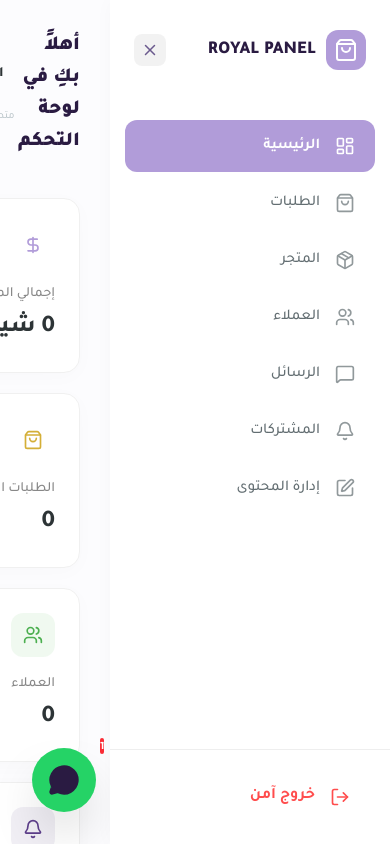
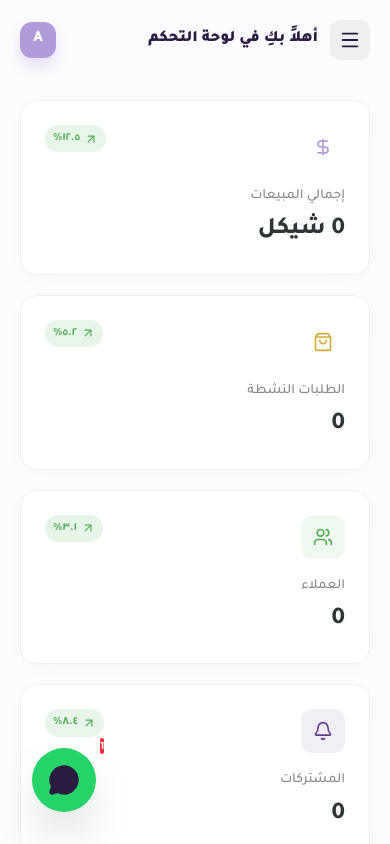
Before and after one commit to fahmyelmatry2030-lgtm/Royal-Veil, a React (Vite) app: page /admin in a window 390 px wide. Shown: the top 844 px of the page. Built offline with nearby package versions, Linux system fonts and the light colour scheme; a web font is replaced by a local one.

Commit message:
fix: resolve admin dashboard white screen crash and add full mobile responsiveness

```diff
--- a/src/pages/AdminDashboard.jsx
+++ b/src/pages/AdminDashboard.jsx
@@ -30,7 +30,8 @@ import {
   PhoneCall,
   Award,
   Target,
-  Crown
+  Crown,
+  Star
 } from 'lucide-react';
 import { useNavigate } from 'react-router-dom';
 import {
@@ -75,6 +76,22 @@ const AdminDashboard = () => {
   const [editingProduct, setEditingProduct] = useState(null);
   const [newProduct, setNewProduct] = useState({ title: '', price: '', category: 'فساتين', img: '' });
   const navigate = useNavigate();
+  const [isMobile, setIsMobile] = useState(window.innerWidth < 1024);
+
+  useEffect(() => {
+    const handleResize = () => {
+      const mobile = window.innerWidth < 1024;
+      setIsMobile(mobile);
+      if (mobile) {
+        setIsSidebarOpen(false);
+      } else {
+        setIsSidebarOpen(true);
+      }
+    };
+    window.addEventListener('resize', handleResize);
+    handleResize();
+    return () => window.removeEventListener('resize', handleResize);
+  }, []);
 
   // Data State
   const [orders, setOrders] = useState([]);
@@ -190,7 +207,7 @@ const AdminDashboard = () => {
               <StatCard title="المشتركات" value={subscribers.length} icon={<Bell size={20} />} trend="٨.٤٪" color="#5D3E8B" isUp={true} />
             </div>
 
-            <div style={{ display: 'grid', gridTemplateColumns: '1.5fr 1fr', gap: '20px', marginBottom: '30px' }}>
+            <div style={{ display: 'grid', gridTemplateColumns: isMobile ? '1fr' : '1.5fr 1fr', gap: '20px', marginBottom: '30px' }}>
               <div style={{ background: '#fff', padding: '24px', borderRadius: '16px', boxShadow: '0 4px 20px rgba(0,0,0,0.02)', border: '1px solid #f0f0f0' }}>
                 <h3 style={{ fontSize: '18px', fontWeight: '700', marginBottom: '20px', color: '#2d3436' }}>الطلبات الأخيرة</h3>
                 <div style={{ display: 'flex', flexDirection: 'column', gap: '15px' }}>
@@ -226,7 +243,7 @@ const AdminDashboard = () => {
                 <Download size={18} /> تصدير الطلبات
               </button>
             </div>
-            <div style={{ background: '#fff', borderRadius: '16px', overflow: 'hidden', border: '1px solid #f0f0f0' }}>
+            <div style={{ background: '#fff', borderRadius: '16px', overflowX: 'auto', border: '1px solid #f0f0f0' }}>
               <table style={{ width: '100%', borderCollapse: 'collapse', textAlign: 'right' }}>
                 <thead style={{ background: '#fafafa' }}>
                   <tr>
@@ -319,7 +336,7 @@ const AdminDashboard = () => {
                   />
                   <motion.div
                     initial={{ scale: 0.9, opacity: 0 }} animate={{ scale: 1, opacity: 1 }} exit={{ scale: 0.9, opacity: 0 }}
-                    style={{ position: 'relative', background: '#fff', width: '100%', maxWidth: '500px', borderRadius: '24px', padding: '40px', boxShadow: '0 20px 40px rgba(0,0,0,0.2)' }}
+                    style={{ position: 'relative', background: '#fff', width: '100%', maxWidth: '500px', borderRadius: '24px', padding: isMobile ? '20px' : '40px', boxShadow: '0 20px 40px rgba(0,0,0,0.2)', maxHeight: '90vh', overflowY: 'auto' }}
                   >
                     <h3 style={{ fontSize: '24px', fontWeight: '900', marginBottom: '30px', color: 'var(--primary-purple)' }}>
                       {isEditMode ? 'تعديل المنتج' : 'إضافة منتج جديد'}
@@ -398,7 +415,7 @@ const AdminDashboard = () => {
         return (
           <motion.div initial={{ opacity: 0, y: 20 }} animate={{ opacity: 1, y: 0 }}>
             <h2 style={{ fontSize: '24px', fontWeight: '800', color: 'var(--purple-dark)', marginBottom: '30px' }}>قاعدة بيانات العملاء</h2>
-            <div style={{ background: '#fff', borderRadius: '16px', overflow: 'hidden', border: '1px solid #f0f0f0' }}>
+            <div style={{ background: '#fff', borderRadius: '16px', overflowX: 'auto', border: '1px solid #f0f0f0' }}>
               <table style={{ width: '100%', borderCollapse: 'collapse', textAlign: 'right' }}>
                 <thead style={{ background: '#fafafa' }}>
                   <tr>
@@ -475,7 +492,7 @@ const AdminDashboard = () => {
           <motion.div initial={{ opacity: 0 }} animate={{ opacity: 1 }}>
             <h2 style={{ fontSize: '24px', fontWeight: '800', color: 'var(--purple-dark)', marginBottom: '30px' }}>إدارة محتوى الموقع</h2>
 
-            <div style={{ display: 'grid', gridTemplateColumns: 'repeat(auto-fit, minmax(400px, 1fr))', gap: '30px' }}>
+            <div style={{ display: 'grid', gridTemplateColumns: 'repeat(auto-fit, minmax(280px, 1fr))', gap: '30px' }}>
               {/* Home - Hero */}
               <div style={{ background: '#fff', padding: '30px', borderRadius: '20px', border: '1px solid #f0f0f0' }}>
                 <h3 style={{ fontSize: '18px', fontWeight: '800', marginBottom: '20px', color: 'var(--primary-purple)', display: 'flex', alignItems: 'center', gap: '10px' }}>
@@ -877,19 +894,52 @@ const AdminDashboard = () => {
   };
 
   return (
-    <div style={{ display: 'flex', minHeight: '100vh', background: '#fcfcfe', direction: 'rtl', fontFamily: 'var(--font-sans)' }}>
+    <div style={{ display: 'flex', minHeight: '100vh', background: '#fcfcfe', direction: 'rtl', fontFamily: 'var(--font-sans)', position: 'relative' }}>
+
+      {/* Mobile Sidebar Overlay */}
+      {isMobile && isSidebarOpen && (
+        <div
+          onClick={() => setIsSidebarOpen(false)}
+          style={{
+            position: 'fixed',
+            inset: 0,
+            background: 'rgba(0, 0, 0, 0.4)',
+            backdropFilter: 'blur(2px)',
+            zIndex: 999
+          }}
+        />
+      )}
 
       {/* Sidebar */}
-      <motion.aside initial={false} animate={{ width: isSidebarOpen ? '280px' : '90px' }} style={{ background: '#fff', boxShadow: '2px 0 20px rgba(0,0,0,0.03)', zIndex: 100, display: 'flex', flexDirection: 'column', position: 'sticky', top: 0, height: '100vh' }}>
-        <div style={{ padding: '30px 24px', display: 'flex', alignItems: 'center', justifyContent: isSidebarOpen ? 'space-between' : 'center' }}>
-          {isSidebarOpen && (
+      <motion.aside
+        initial={false}
+        animate={{
+          width: isSidebarOpen ? '280px' : (isMobile ? '0px' : '90px'),
+          x: isMobile && !isSidebarOpen ? '100%' : '0%'
+        }}
+        transition={{ type: 'spring', damping: 25, stiffness: 200 }}
+        style={{
+          background: '#fff',
+          boxShadow: isMobile ? '-5px 0 25px rgba(0,0,0,0.1)' : '2px 0 20px rgba(0,0,0,0.03)',
+          zIndex: 1000,
+          display: 'flex',
+          flexDirection: 'column',
+          position: isMobile ? 'fixed' : 'sticky',
+          top: 0,
+          right: 0,
+          height: '100vh',
+          overflowY: 'auto'
+        }}
+      >
+        <div style={{ padding: '30px 24px', display: 'flex', alignItems: 'center', justifyContent: (isSidebarOpen || isMobile) ? 'space-between' : 'center' }}>
+          {(isSidebarOpen || isMobile) && (
             <div style={{ display: 'flex', alignItems: 'center', gap: '10px' }}>
               <div style={{ width: '40px', height: '40px', background: 'var(--primary-purple)', borderRadius: '12px', display: 'flex', alignItems: 'center', justifyContent: 'center', color: '#fff' }}><ShoppingBag size={24} /></div>
               <h2 style={{ fontSize: '18px', fontWeight: '900', color: 'var(--purple-dark)' }}>ROYAL PANEL</h2>
             </div>
           )}
           <button onClick={() => setIsSidebarOpen(!isSidebarOpen)} style={{ background: 'rgba(0,0,0,0.05)', border: 'none', cursor: 'pointer', color: 'var(--text-muted)', width: '32px', height: '32px', borderRadius: '8px', display: 'flex', alignItems: 'center', justifyContent: 'center' }}>
-            {isSidebarOpen ? <X size={18} /> : <Menu size={18} />}
+            {(isSidebarOpen || isMobile) ? <X size={18} /> : <Menu size={18} />}
           </button>
         </div>
 
@@ -903,32 +953,60 @@ const AdminDashboard = () => {
             { id: 'subscribers', icon: <Bell size={20} />, label: 'المشتركات' },
             { id: 'content', icon: <Edit size={20} />, label: 'إدارة المحتوى' },
           ].map((item) => (
-            <button key={item.id} onClick={() => setActiveTab(item.id)} style={{ width: '100%', display: 'flex', alignItems: 'center', gap: '15px', padding: '14px 20px', marginBottom: '5px', background: activeTab === item.id ? 'var(--primary-purple)' : 'transparent', borderRadius: '12px', color: activeTab === item.id ? '#fff' : '#636e72', cursor: 'pointer', transition: 'all 0.2s', textAlign: 'right', fontWeight: activeTab === item.id ? '700' : '500' }}>
+            <button
+              key={item.id}
+              onClick={() => {
+                setActiveTab(item.id);
+                if (isMobile) setIsSidebarOpen(false);
+              }}
+              style={{ width: '100%', display: 'flex', alignItems: 'center', gap: '15px', padding: '14px 20px', marginBottom: '5px', background: activeTab === item.id ? 'var(--primary-purple)' : 'transparent', borderRadius: '12px', color: activeTab === item.id ? '#fff' : '#636e72', cursor: 'pointer', transition: 'all 0.2s', textAlign: 'right', fontWeight: activeTab === item.id ? '700' : '500', border: 'none', outline: 'none' }}
+            >
               <div style={{ opacity: activeTab === item.id ? 1 : 0.7 }}>{item.icon}</div>
-              {isSidebarOpen && <span style={{ fontSize: '15px' }}>{item.label}</span>}
+              {(isSidebarOpen || isMobile) && <span style={{ fontSize: '15px' }}>{item.label}</span>}
             </button>
           ))}
         </nav>
 
         <div style={{ padding: '20px', borderTop: '1px solid #eee' }}>
-          <button onClick={handleLogout} style={{ width: '100%', display: 'flex', alignItems: 'center', gap: '15px', padding: '14px 20px', background: 'transparent', color: '#ff4d4d', cursor: 'pointer', fontWeight: '700' }}>
+          <button onClick={handleLogout} style={{ width: '100%', display: 'flex', alignItems: 'center', gap: '15px', padding: '14px 20px', background: 'transparent', color: '#ff4d4d', cursor: 'pointer', fontWeight: '700', border: 'none' }}>
             <LogOut size={20} />
-            {isSidebarOpen && <span>خروج آمن</span>}
+            {(isSidebarOpen || isMobile) && <span>خروج آمن</span>}
           </button>
         </div>
       </motion.aside>
 
       {/* Main Content */}
-      <main style={{ flex: 1, padding: '30px', overflowX: 'hidden' }}>
-        <header style={{ display: 'flex', justifyContent: 'space-between', alignItems: 'center', marginBottom: '40px' }}>
-          <h1 style={{ fontSize: '20px', fontWeight: '900' }}>أهلاً بكِ في لوحة التحكم</h1>
+      <main style={{ flex: 1, padding: isMobile ? '20px' : '30px', overflowX: 'hidden' }}>
+        <header style={{ display: 'flex', justifyContent: 'space-between', alignItems: 'center', marginBottom: '40px', gap: '15px' }}>
+          <div style={{ display: 'flex', alignItems: 'center', gap: '12px' }}>
+            {isMobile && (
+              <button
+                onClick={() => setIsSidebarOpen(true)}
+                style={{
+                  background: 'rgba(0,0,0,0.05)',
+                  border: 'none',
+                  cursor: 'pointer',
+                  color: 'var(--text-dark)',
+                  width: '40px',
+                  height: '40px',
+                  borderRadius: '10px',
+                  display: 'flex',
+                  alignItems: 'center',
+                  justifyContent: 'center'
+                }}
+              >
+                <Menu size={22} />
+              </button>
+            )}
+            <h1 style={{ fontSize: isMobile ? '16px' : '20px', fontWeight: '900', margin: 0 }}>أهلاً بكِ في لوحة التحكم</h1>
+          </div>
 
-          <div style={{ display: 'flex', gap: '20px', alignItems: 'center' }}>
-            <div style={{ textAlign: 'left' }}>
+          <div style={{ display: 'flex', gap: '12px', alignItems: 'center' }}>
+            <div style={{ textAlign: 'left', display: isMobile ? 'none' : 'block' }}>
               <p style={{ fontSize: '14px', fontWeight: '800', color: '#2d3436' }}>المدير العام</p>
               <p style={{ fontSize: '11px', color: '#b2bec3' }}>متصل الآن</p>
             </div>
-            <div style={{ width: '48px', height: '48px', borderRadius: '14px', background: 'var(--primary-purple)', display: 'flex', alignItems: 'center', justifyContent: 'center', color: '#fff', fontWeight: '900', boxShadow: '0 8px 15px rgba(177, 156, 217, 0.3)' }}>A</div>
+            <div style={{ width: isMobile ? '36px' : '48px', height: isMobile ? '36px' : '48px', borderRadius: '12px', background: 'var(--primary-purple)', display: 'flex', alignItems: 'center', justifyContent: 'center', color: '#fff', fontWeight: '900', boxShadow: '0 8px 15px rgba(177, 156, 217, 0.3)' }}>A</div>
           </div>
         </header>
 
```
Also changed, not shown: src/utils/storage.js (+13 -2 lines).
